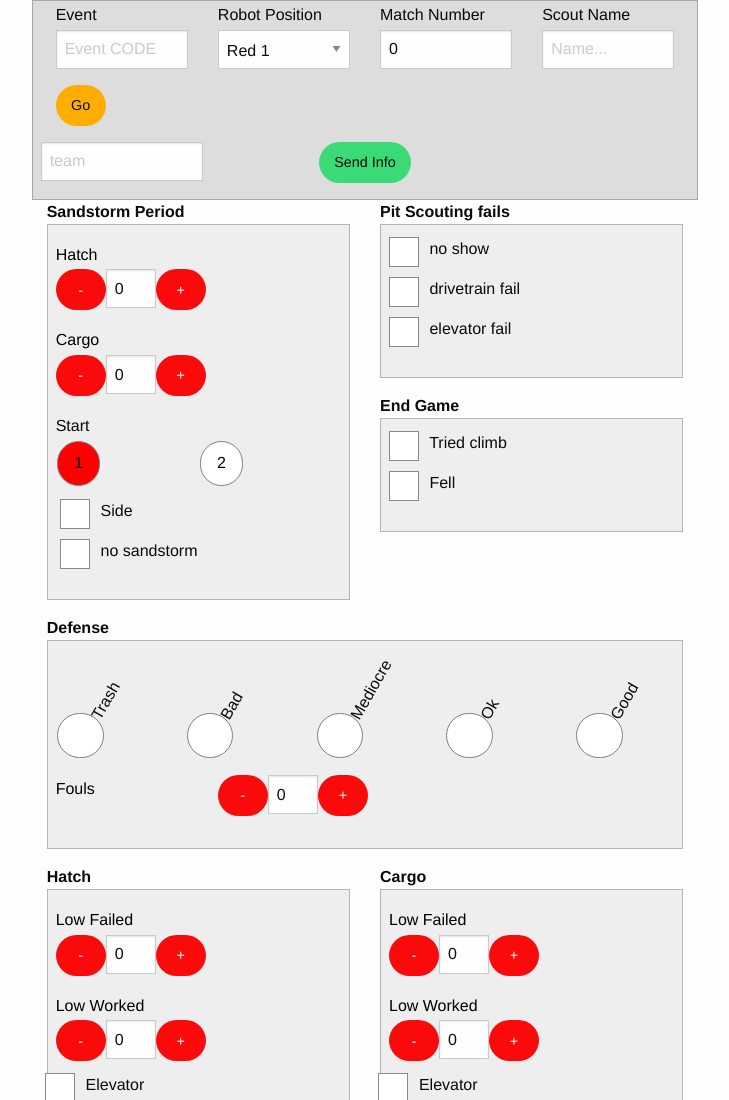
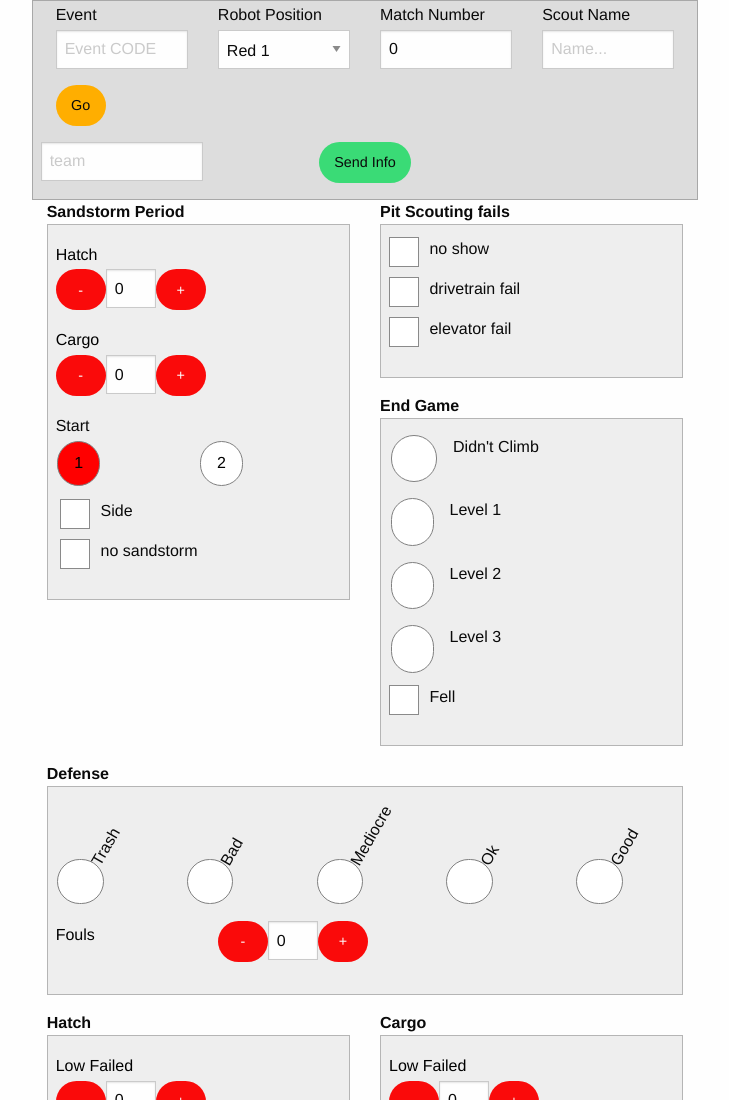
Before and after one commit to szecket/686ObjectiveScouting2019, an Electron app: page index.html in a window 1000 px wide. Shown: the top 1100 px of the page, without its empty margins (135-864 px from the left). Drawn offline with nearby package versions, Linux system fonts and the light colour scheme.

Commit message:
4 radios instead of 3 but the js is the same

```diff
--- a/index.html
+++ b/index.html
@@ -167,35 +167,31 @@
 
 
               <div class="button-group vertical round toggle ">
-                <div class=" grid-x">
-                  <div class='cell auto'>
-                    <div class="checkbox">
-                      <label for='triedToClimb'>
-                        <input type="checkbox" id="triedToClimb" name="triedToClimb">
-                        <span class="custom-checkbox"></span>
-                        Tried climb
-                      </label>
-                    </div>
+                <div id='climbl0' class=" grid-x" >
+                  <div class='cell shrink'>
+                    <input type="radio" id="climb0" name="climb" value="l1">
+                    <label class="button" for="climb0">O</label>
                   </div>
+                  <div class="cell shrink breathe left">Didn't Climb</div>
                 </div>
-                <div id='climbl1' class=" grid-x" style='display:none;'>
+                <div id='climbl1' class=" grid-x" >
                   <div class='cell shrink'>
                     <input type="radio" id="climb1" name="climb" value="l1">
-                    <label class="button" for="climb1">O</label>
+                    <label class="button" for="climb1">1</label>
                   </div>
                   <div class="cell shrink breathe left">Level 1</div>
                 </div>
-                <div id='climbl2' class=" grid-x" style='display:none;'>
+                <div id='climbl2' class=" grid-x">
                   <div class='cell shrink'>
                     <input type="radio" id="climb2" name="climb" value="l2">
-                    <label class="button" for="climb2">O</label>
+                    <label class="button" for="climb2">2</label>
                   </div>
                   <div class="cell shrink breathe left">Level 2</div>
                 </div>
-                <div id='climbl3' class=" grid-x" style='display:none;'>
+                <div id='climbl3' class=" grid-x">
                   <div class='cell shrink'>
                     <input type="radio" id="climb3" name="climb" value="l3">
-                    <label class="button" for="climb3">O</label>
+                    <label class="button" for="climb3">3</label>
                   </div>
                   <div class="cell shrink breathe left">Level 3</div>
                 </div>
```
